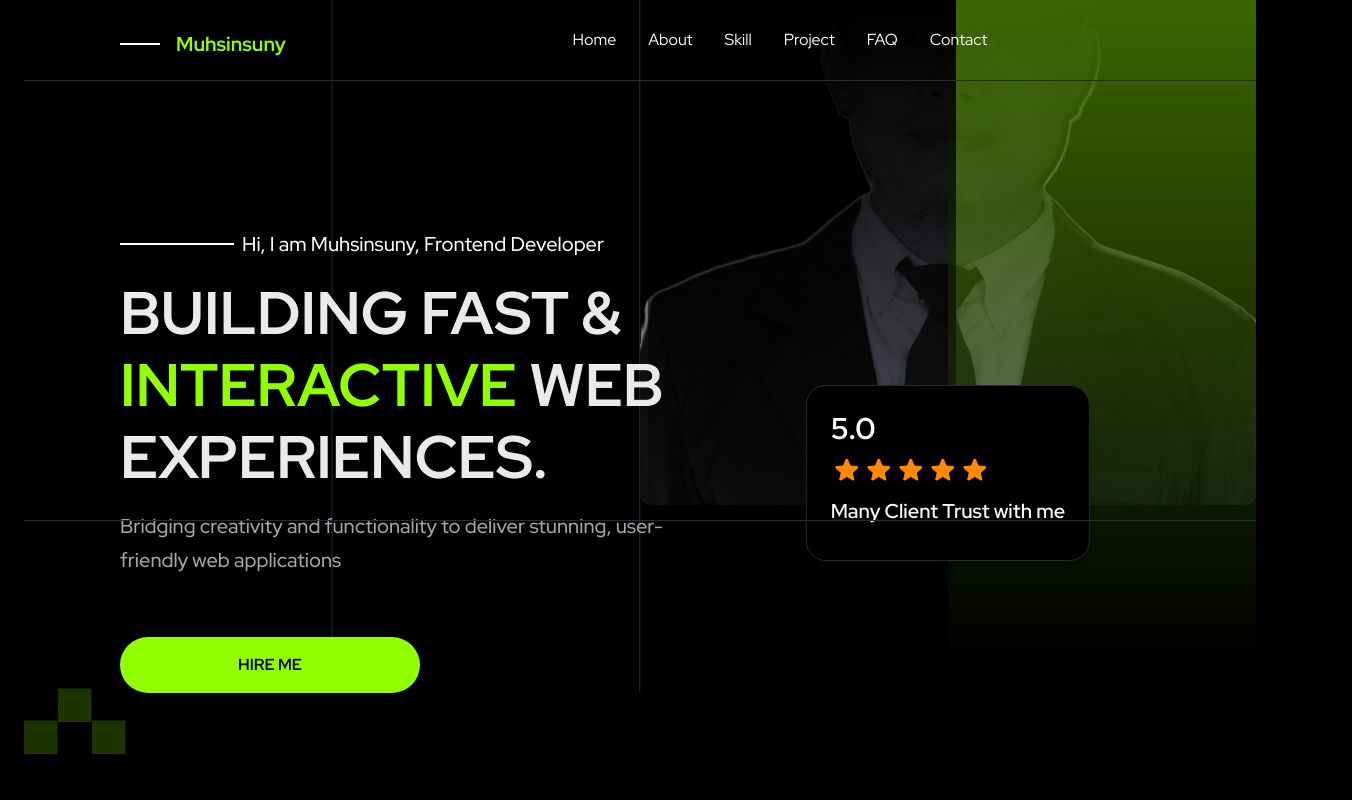
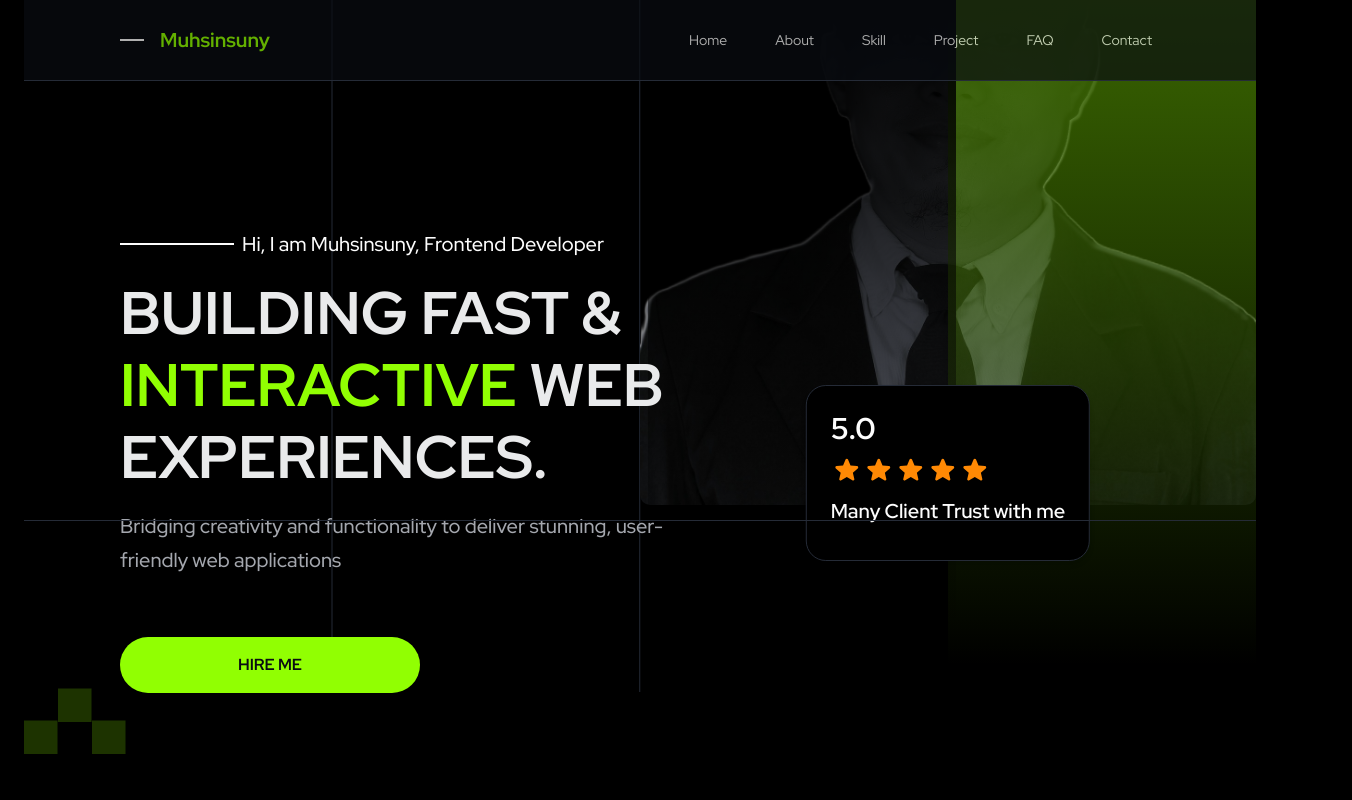
Before and after one commit to muhsinsuny/porto-suny, a Next.js app: page / in a window 1280 px wide. Shown: the top 800 px of the page, 1352 px wide, since content can reach past the window. Built offline with nearby package versions, Linux system fonts and the light colour scheme; a web font is replaced by a local one.

Commit message:
fix: refactor Navbar component for improved mobile hamburger logic and structure

```diff
--- a/src/home/partials/navbar.tsx
+++ b/src/home/partials/navbar.tsx
@@ -20,17 +20,15 @@ const Navbar = () => {
 
   React.useEffect(() => {
     const handleScroll = () => {
-      if (window.innerWidth < 768) {
-        setShowHamburger(window.scrollY > 0);
-      } else {
-        setShowHamburger(false);
-      }
+      const isMobile = window.innerWidth < 768;
+      const hasScrolled = window.scrollY > 0;
+
+      setShowHamburger(isMobile && hasScrolled);
     };
 
     window.addEventListener('scroll', handleScroll);
     window.addEventListener('resize', handleScroll);
 
-    // Initial check
     handleScroll();
 
     return () => {
@@ -40,62 +38,59 @@ const Navbar = () => {
   }, []);
 
   return (
-    <header className='flex-between custom-container md:max-w-auto top-0 z-100 h-20 w-full items-center justify-center px-4 py-6.25 text-white md:absolute md:left-1/2 md:z-100 md:min-w-6xl md:-translate-x-1/2 md:transform md:items-center md:px-24'>
-      <div className='border-b-1px flex h-20 w-full items-center justify-between border-neutral-800 md:absolute md:z-100 md:items-center md:justify-between'>
-        <div
-          className={`md:right-0 md:flex md:flex-row md:items-center ${showHamburger ? 'bg-primary-300 fixed z-99 h-16 w-full rounded-2xl border-neutral-800 px-4 py-4 opacity-81' : ''} md:justify-between`}
-        >
-          <div className='flex items-start'>
-            <div className='fixed z-100 flex items-center gap-2.25 opacity-100 md:flex md:h-2 md:items-center md:gap-4'>
-              <div className='1px border-rgba(255, 255, 255, 1) w-6 border md:w-10'></div>
+    <header className='fixed top-0 z-100 w-full opacity-81'>
+      {/* Container */}
+      <div className='custom-container flex h-20 items-center justify-between bg-neutral-950 px-4 opacity-85 md:px-24'>
+        {/* Logo */}
+        <div className='flex items-center gap-4'>
+          <div className='w-6 border border-white'></div>
           <span className='text-primary-200 text-md-bold md:text-xl-bold'>
             Muhsinsuny
           </span>
         </div>
-          </div>
-          <div className='flex items-center justify-between p-2 text-white md:right-1/2 md:h-20 md:w-1/2 md:translate-x-2/3'>
-            <div className='flex'>
+
+        {/* Desktop Nav */}
         <nav className='hidden md:block'>
-                <ul className='flex items-center gap-8 md:gap-4 md:p-6'>
+          <ul className='flex items-center gap-8'>
             {navigationItems.map((item, index) => (
               <li
                 key={index}
-                      className='hover:text-primary-200 text-md-regular text-base-white'
+                className='hover:text-primary-200 text-base-white'
               >
-                      <Link className='p-2' href={item.href}>
+                <Link href={item.href} className='p-2'>
                   {item.label}
                 </Link>
               </li>
             ))}
           </ul>
         </nav>
-            </div>
-          </div>
-        </div>
+
+        {/* Mobile Hamburger */}
+        {showHamburger && (
           <Sheet>
-          <SheetTrigger asChild className='md:hidden'>
-            <Menu className='fixed top-8 right-8 z-100 cursor-pointer duration-300' />
+            <SheetTrigger asChild>
+              <Menu className='fixed top-6 right-6 z-100 cursor-pointer text-white' />
             </SheetTrigger>
             <SheetContent className='z-100 h-screen w-full bg-neutral-950'>
-            <SheetHeader className='1px align-center flex h-20 w-full border border-neutral-800 px-4 pt-6.25'>
-              <SheetTitle className='fixed z-100'>
-                <div className='flex-start items-center gap-2.25'>
-                  <div className='border-base-white 1px w-6 border'></div>
+              <SheetHeader className='border-b border-neutral-800 px-4 py-6'>
+                <SheetTitle>
+                  <div className='flex items-center gap-4'>
+                    <div className='w-6 border border-white'></div>
                     <span className='text-primary-200 text-md-bold'>
                       Muhsinsuny
                     </span>
                   </div>
                 </SheetTitle>
               </SheetHeader>
-            <nav>
-              <ul className='z-10 h-full w-full flex-col items-center gap-6 bg-neutral-950 px-6'>
+              <nav className='mt-8'>
+                <ul className='flex flex-col items-start gap-6 px-6'>
                   {navigationItems.map((item, index) => (
-                  <li
-                    key={index}
-                    className='hover:text-primary-200 text-md-regular text-base-white p-2'
+                    <li key={index} className='text-base-white'>
+                      <SheetClose asChild>
+                        <Link
+                          href={item.href}
+                          className='hover:text-primary-200 block p-2'
                         >
-                    <SheetClose asChild>
-                      <Link className='' href={item.href}>
                           {item.label}
                         </Link>
                       </SheetClose>
@@ -105,6 +100,7 @@ const Navbar = () => {
               </nav>
             </SheetContent>
           </Sheet>
+        )}
       </div>
     </header>
   );
```
Lines whose indentation alone changed are shown as unchanged.
